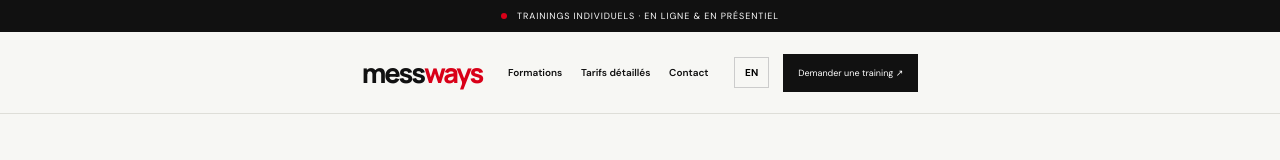
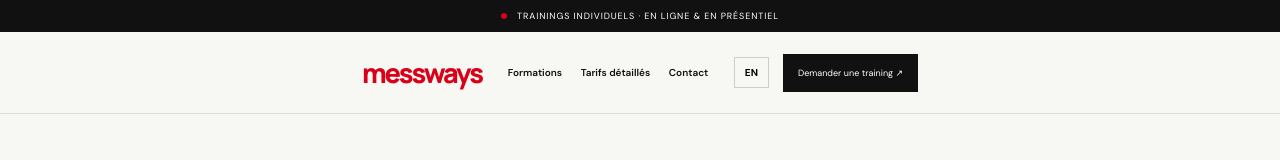
Before and after one commit to mmessways/mmessways.github.io, a plain HTML site: page formation-intelligence-artificielle.html in a window 1280 px wide. Shown: the top 160 px of the page. Drawn offline with Linux system fonts and the light colour scheme.

Commit message:
Update formation-intelligence-artificielle.html

```diff
--- a/formation-intelligence-artificielle.html
+++ b/formation-intelligence-artificielle.html
@@ -20,7 +20,7 @@
     <div class="topline"><i></i><span>TRAININGS INDIVIDUELS · EN LIGNE & EN PRÉSENTIEL</span></div>
     <header class="site-header"><button class="hamb" aria-label="Ouvrir le menu" aria-expanded="false">☰</button><a
             class="logo" href="index.html" aria-label="MESSWAYS"><span
-                class="wordmark"><span>mess</span><b>ways</b></span></a>
+                class="wordmark"><b>messways</b></span></a>
         <nav aria-label="Navigation principale"><a href="index.html#trainings">Formations</a><a
                 href="tarifs.html">Tarifs détaillés</a><a href="index.html#contact">Contact</a></nav>
         <div class="nav-right"><button id="language" type="button" aria-label="Switch to English">EN</button><a
```
